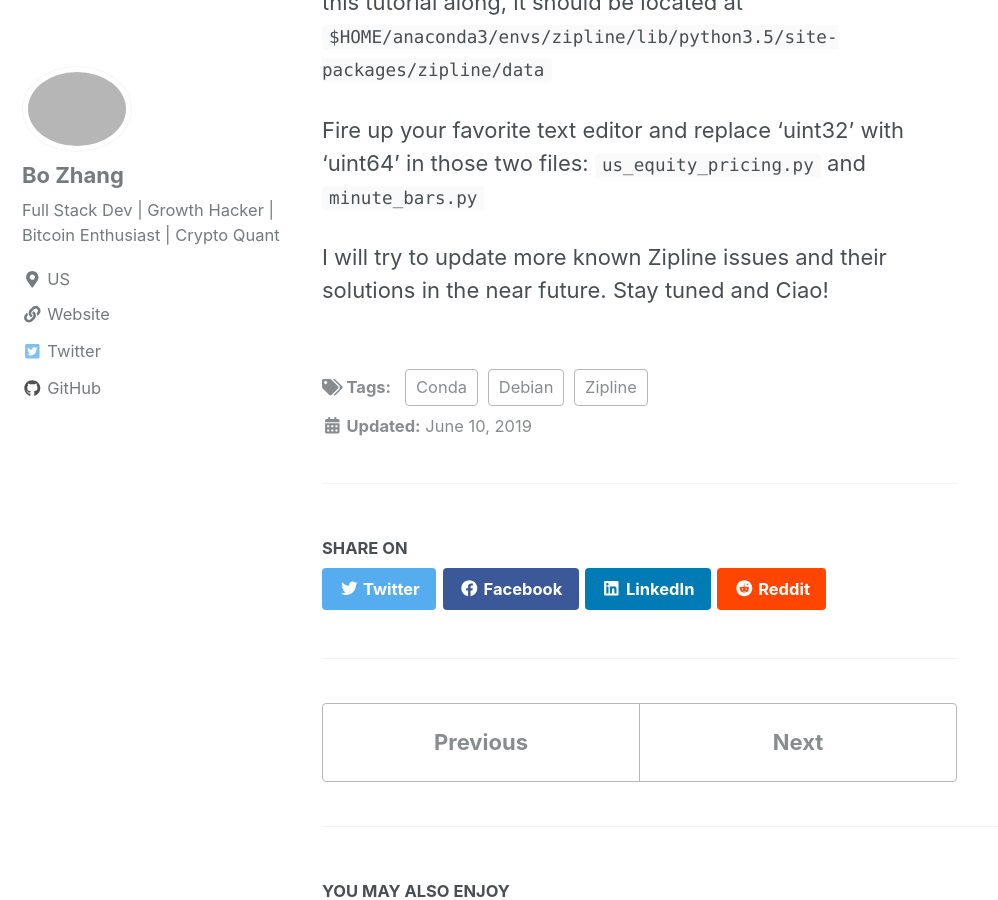
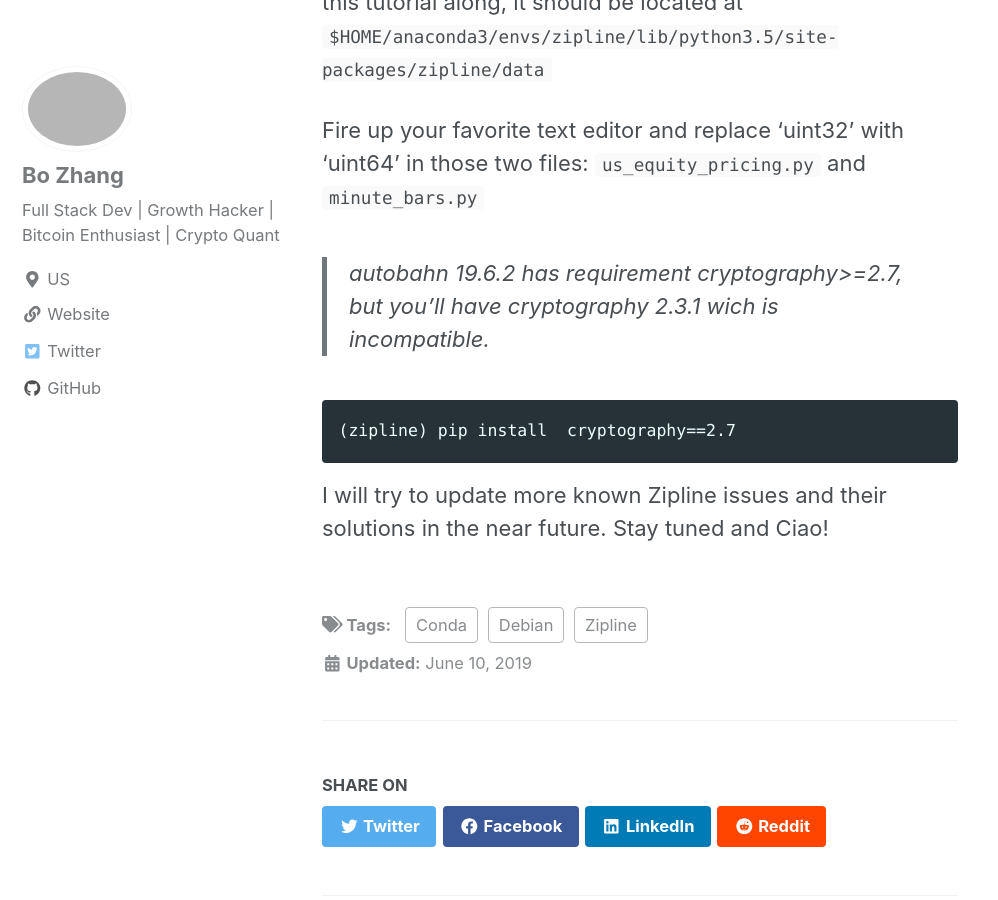
Before and after one commit to 0xboz/blog, a Jekyll site: the page built from _posts/2019-06-10-how-to-install-zipline-debian-stretch.md, in a window 1280 px wide and 900 px high, scrolled down 3447 px. Shown: the whole window, without its empty margins (0-998 px from the left). Built offline with Jekyll 4.4.1, drawn with Linux system fonts in a browser that asks for light colours; cached includes are drawn as plain includes; nearby versions of some CDN libraries.

Commit message:
Added cryptography imcompatibility issue

````diff
--- a/_posts/2019-06-10-how-to-install-zipline-debian-stretch.md
+++ b/_posts/2019-06-10-how-to-install-zipline-debian-stretch.md
@@ -73,4 +73,10 @@ First, go to the zipline package folder. If you have followed this tutorial alon
 
 Fire up your favorite text editor and replace 'uint32' with 'uint64' in those two files: ```us_equity_pricing.py``` and ```minute_bars.py```
 
+> autobahn 19.6.2 has requirement cryptography>=2.7, but you'll have cryptography 2.3.1 wich is incompatible.
+
+```
+(zipline) pip install  cryptography==2.7
+```
+
 I will try to update more known Zipline issues and their solutions in the near future. Stay tuned and Ciao!
````
